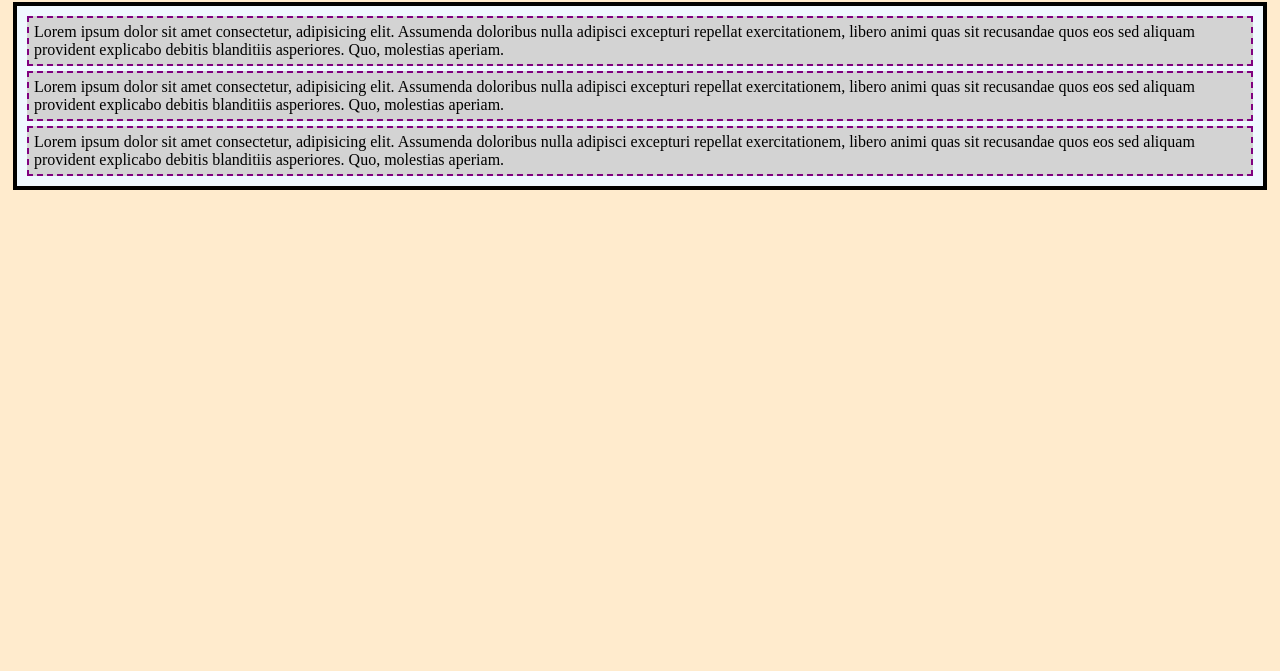
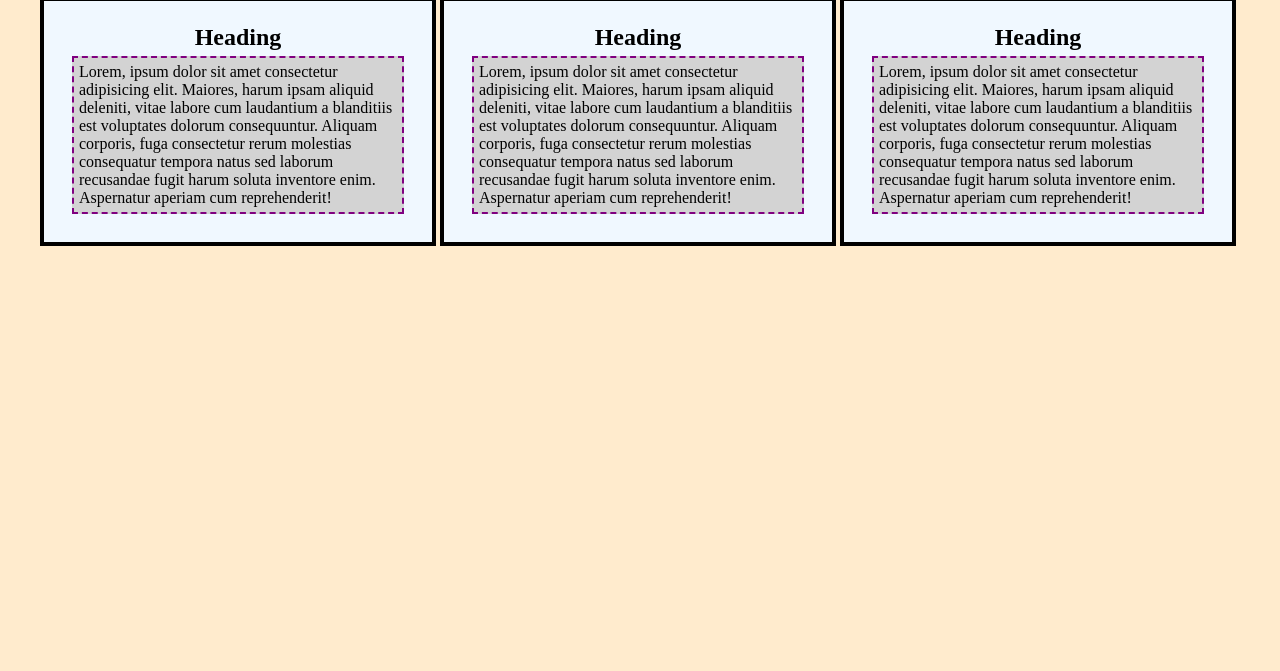
Before and after one commit to Dipan46/Web-Devolopmant, a plain HTML site: page Starting/Display_property.html in a window 1280 px wide. Shown: the part 129-800 px from the top of the page. Drawn offline with Linux system fonts and the light colour scheme.

Commit message:
Adding new files

```diff
--- a/Starting/Display_property.html
+++ b/Starting/Display_property.html
@@ -7,10 +7,14 @@
     <meta name="viewport" content="width=device-width, initial-scale=1.0">
     <title>Display Property</title>
     <style>
+        * {
+            box-sizing: border-box;
+        }
+
         header {
             border: 3px solid rgb(0, 0, 0);
             margin: auto;
-            width: auto;
+            width: 1200px;
             background-color: rgb(123, 123, 232);
         }
 
@@ -24,22 +28,35 @@
 
         h1 {
             text-align: center;
-            width: auto;
             font-family: cursive;
             margin: 0px;
-            display: line;
         }
-        .box{
-            border: 4px solid black;
-            padding: 5px;
-            margin: 5px;
-            background-color: aliceblue;
+
+        h2 {
+            text-align: center;
+            margin: 0px;
         }
-        p{
+
+        p {
             border: 2px dashed purple;
             padding: 5px;
             margin: 5px;
             background-color: lightgray;
+        }
+
+        .box {
+            border: 4px solid black;
+            background-color: aliceblue;
+            margin: 4px 0px;
+            padding: 23px;
+            width: 33%;
+            box-sizing: border-box;
+            display: inline-block;
+        }
+
+        .container {
+            margin: auto;
+            width: 1200px;
         }
     </style>
 </head>
@@ -51,15 +68,25 @@
     </header>
     <div class="container">
         <div class="box">
-            <p>Lorem ipsum dolor sit amet consectetur, adipisicing elit. Assumenda doloribus nulla adipisci excepturi
-                repellat exercitationem, libero animi quas sit recusandae quos eos sed aliquam provident explicabo
-                debitis blanditiis asperiores. Quo, molestias aperiam. </p>
-            <p>Lorem ipsum dolor sit amet consectetur, adipisicing elit. Assumenda doloribus nulla adipisci excepturi
-                repellat exercitationem, libero animi quas sit recusandae quos eos sed aliquam provident explicabo
-                debitis blanditiis asperiores. Quo, molestias aperiam. </p>
-            <p>Lorem ipsum dolor sit amet consectetur, adipisicing elit. Assumenda doloribus nulla adipisci excepturi
-                repellat exercitationem, libero animi quas sit recusandae quos eos sed aliquam provident explicabo
-                debitis blanditiis asperiores. Quo, molestias aperiam. </p>
+            <h2 class="heading">Heading</h4>
+            <p>Lorem, ipsum dolor sit amet consectetur adipisicing elit. Maiores, harum ipsam aliquid deleniti, vitae
+                labore cum laudantium a blanditiis est voluptates dolorum consequuntur. Aliquam corporis, fuga
+                consectetur rerum molestias consequatur tempora natus sed laborum recusandae fugit harum soluta
+                inventore enim. Aspernatur aperiam cum reprehenderit!</p>
+        </div>
+        <div class="box">
+            <h2 class="heading">Heading</h4>
+            <p>Lorem, ipsum dolor sit amet consectetur adipisicing elit. Maiores, harum ipsam aliquid deleniti, vitae
+                labore cum laudantium a blanditiis est voluptates dolorum consequuntur. Aliquam corporis, fuga
+                consectetur rerum molestias consequatur tempora natus sed laborum recusandae fugit harum soluta
+                inventore enim. Aspernatur aperiam cum reprehenderit!</p>
+        </div>
+        <div class="box">
+            <h2 class="heading">Heading</h4>
+            <p>Lorem, ipsum dolor sit amet consectetur adipisicing elit. Maiores, harum ipsam aliquid deleniti, vitae
+                labore cum laudantium a blanditiis est voluptates dolorum consequuntur. Aliquam corporis, fuga
+                consectetur rerum molestias consequatur tempora natus sed laborum recusandae fugit harum soluta
+                inventore enim. Aspernatur aperiam cum reprehenderit!</p>
         </div>
     </div>
 </body>
```
